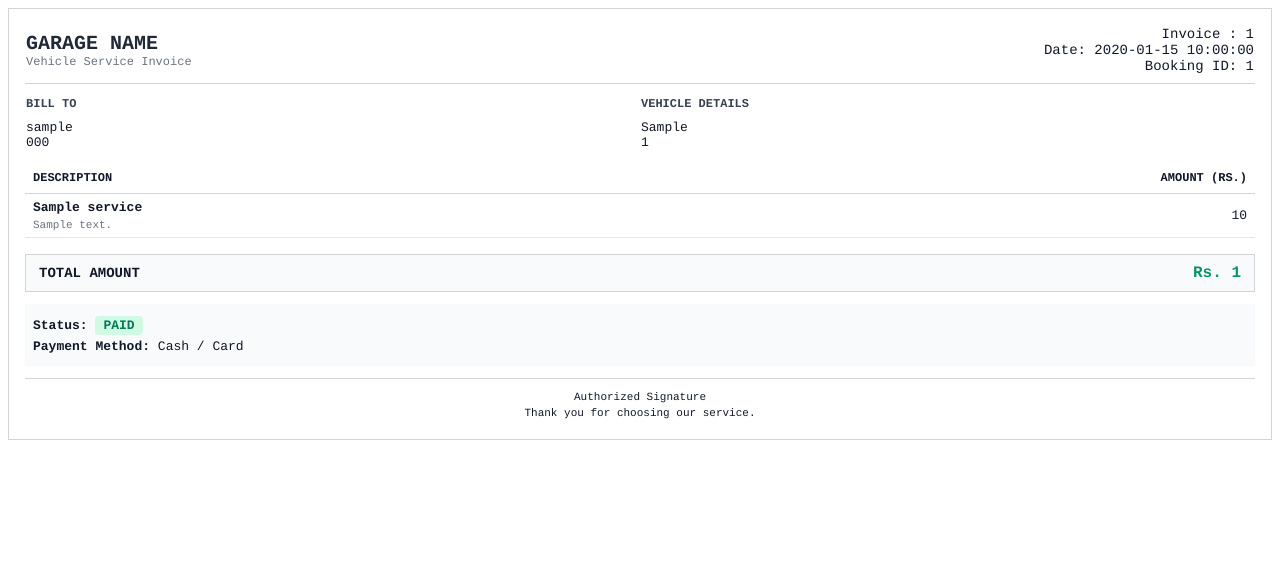
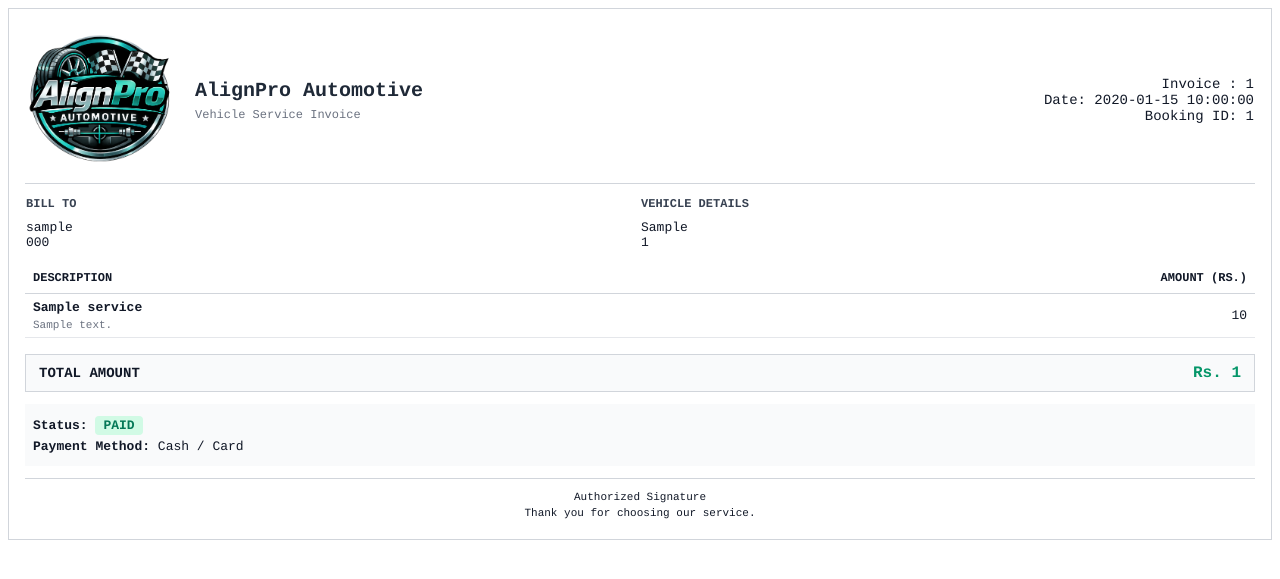
Before and after one commit to Jeyamathura/Garage_Service_Management_System, a Python web app: template garage_backend/core/templates/invoice.html in a window 1280 px wide. Shown: the top 579 px of the page. Run offline with Jinja, Linux system fonts and the light colour scheme; the template is opened without the code that fills it: most values are stand-ins (such as "Sample title", 1, 10 or a date in 2020).

Commit message:
Update template invoice.html

```diff
--- a/garage_backend/core/templates/invoice.html
+++ b/garage_backend/core/templates/invoice.html
@@ -172,9 +172,13 @@
         <div class="invoice-header">
             <table>
                 <tr>
-                    <td>
-                        <h2>GARAGE NAME</h2>
-                        <div class="invoice-sub-title">Vehicle Service Invoice</div>
+                    <td style="width: 150px; padding: 0; vertical-align: middle;">
+                        <img src="d:/Garage_Service_Management_System/garage_backend/static/images/logo.png"
+                            style="width: 100%; height: auto; display: block;">
+                    </td>
+                    <td style="vertical-align: middle; padding-left: 20px;">
+                        <h2 style="margin: 0; line-height: 1.2;">AlignPro Automotive</h2>
+                        <div class="invoice-sub-title" style="margin-top: 5px;">Vehicle Service Invoice</div>
                     </td>
                     <td class="header-meta">
                         <div>Invoice : {{ invoice.id }}</div>
```
